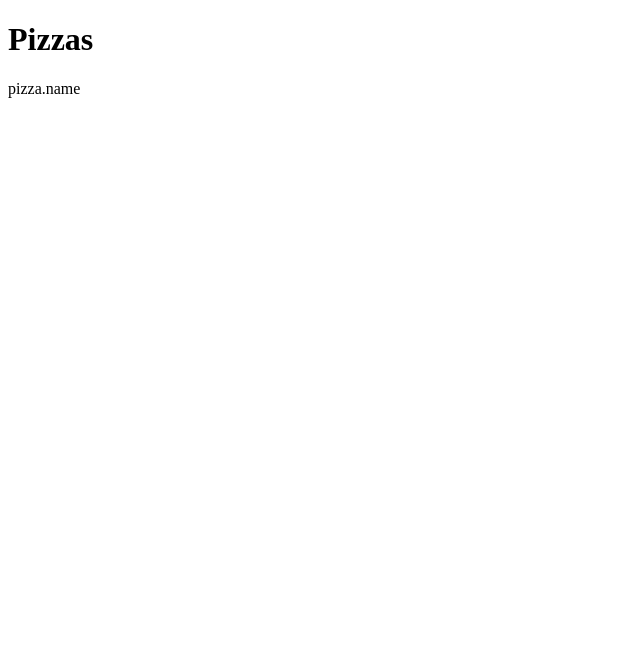
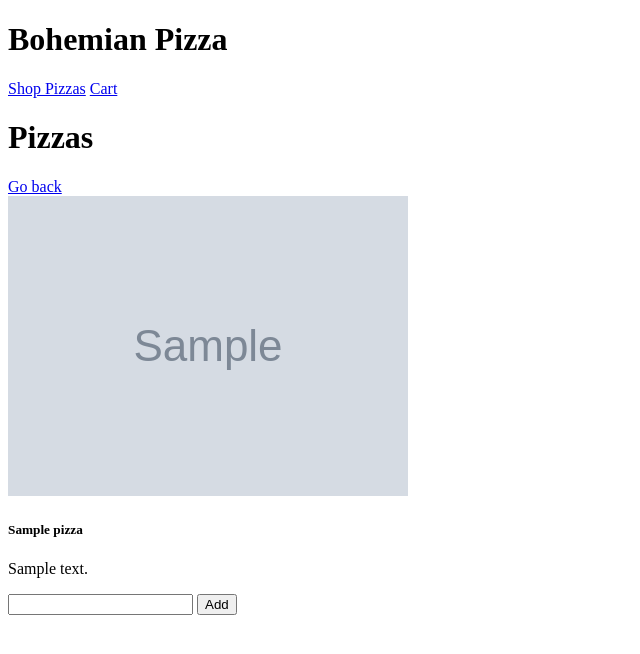
Before and after one commit to TannerYork/Bohemian-Pizza, a Flask app: page /shop in a window 1280 px wide. Before the commit the part shown is almost empty. Shown: the top 654 px of the page, without its empty margins (0-640 px from the left). Run offline with Flask 2, Linux system fonts and the light colour scheme; grey boxes marked "Sample" are stand-in pictures; a database or web service that is not in the repository returns one stand-in record (values such as "Sample title").

Commit message:
Add anonymous-user session cart

```diff
--- a/app.py
+++ b/app.py
@@ -1,4 +1,4 @@
-from flask import Flask, render_template, request, redirect, url_for
+from flask import Flask, render_template, request, redirect, url_for, session
 from pymongo import MongoClient
 from bson.objectid import ObjectId
 from datetime import datetime
@@ -8,14 +8,62 @@ client = MongoClient()
 db = client.PizzaStore
 pizzas = db.pizzas
 app = Flask(__name__)
+app.secret_key = os.environ.get('SECRET_KEY')
+
 
 @app.route('/')
-def index():
+def pizzas_index():
+    if 'anonymous-cart' not in session:
+        session['anonymous-cart'] = {}
     return render_template('index.html')
 
 @app.route('/shop')
 def pizzas_shop():
-    return render_template('pizzas_shop.html', pizzas=pizzas.find())
+    return render_template('pizzas_shop.html', pizzas=pizzas.find({}))
+
+@app.route('/cart')
+def pizzas_cart():
+    cart = get_cart()
+    return render_template('pizzas_cart.html', cart=cart)
+
+@app.route('/add_pizza', methods=['POST'])
+def pizzas_add():
+    if 'anonymous-cart' in session:
+        cart = session['anonymous-cart']
+        print(cart)
+        pizza_id = str(request.form.get('_id'))
+        quantity = int(request.form.get('quantity'))
+        if pizza_id in cart:
+            for _ in range(0, quantity): cart[pizza_id] += 1
+        else:
+            cart.update({pizza_id: quantity})
+        session['anonymous-cart'] = cart
+    return redirect(url_for('pizzas_shop', pizzas=pizzas.find()))
+
+@app.route('/update_cart', methods=['POST'])
+def pizzas_update_cart():
+    if 'anonymous-cart' in session:
+        session_cart = session['anonymous-cart']
+        if int(request.form.get('quantity')) <= 0:
+            del session_cart[request.form.get('_id')]
+        else:
+            pizza = { request.form.get('_id'): int(request.form.get('quantity')) }
+            session_cart.update(pizza)
+        session['anonymous-cart'] = session_cart
+        document_cart = get_cart()
+    return redirect(url_for('pizzas_cart', pizzas=document_cart))
+
+def get_cart():
+    if 'anonymous-cart' in session:
+        session_cart = session['anonymous-cart']
+        cart = {}
+        for key in session_cart:
+            cart.update({ key: pizzas.find_one({ '_id': key }) })
+            cart[key].update({ 'quantity': session_cart[key] })
+        return cart
+    else:
+        return []
+
 
 if __name__ == '__main__':
-    app.run()
+    app.run(debug=True)
--- a/templates/base.html
+++ b/templates/base.html
@@ -5,6 +5,11 @@
         <meta name="viewport" content="width=device-width, initial-scale=1.0">
     </head>
     <body>
+        <div class="nav">
+            <h1 class="logo">Bohemian Pizza</h1>
+            <a href="/shop">Shop Pizzas</a>
+            <a href="/cart">Cart</a>
+        </div>
         {% block content %}{% endblock %}
     </body>
 </html>
--- a/templates/pizzas_shop.html
+++ b/templates/pizzas_shop.html
@@ -1,7 +1,17 @@
 {% extends 'base.html' %}
 {% block content %}
     <h1>Pizzas</h1>
+    <a class="btn" href="/">Go back</a>
     {% for pizza in pizzas %}
-        <p>pizza.name</p>
+        <div class="pizza_item">
+            <img src="{{pizza.image_url}}" alt="">
+            <h5>{{ pizza.name }}</h5>
+            <p>{{ pizza.details }}</p>
+            <form method="POST" action="/add_pizza">
+                <input type="hidden" name="_id" value="{{ pizza._id }}">
+                <input type="number" name="quantity">
+                <button type="submit">Add</button>
+            </form>
+        </div>
     {% endfor %}
 {% endblock %}
```
Also changed, not shown: requirements.txt (+9 -0 lines), templates/pizzas_cart.html (added, +17 -0 lines), 1 other file.
